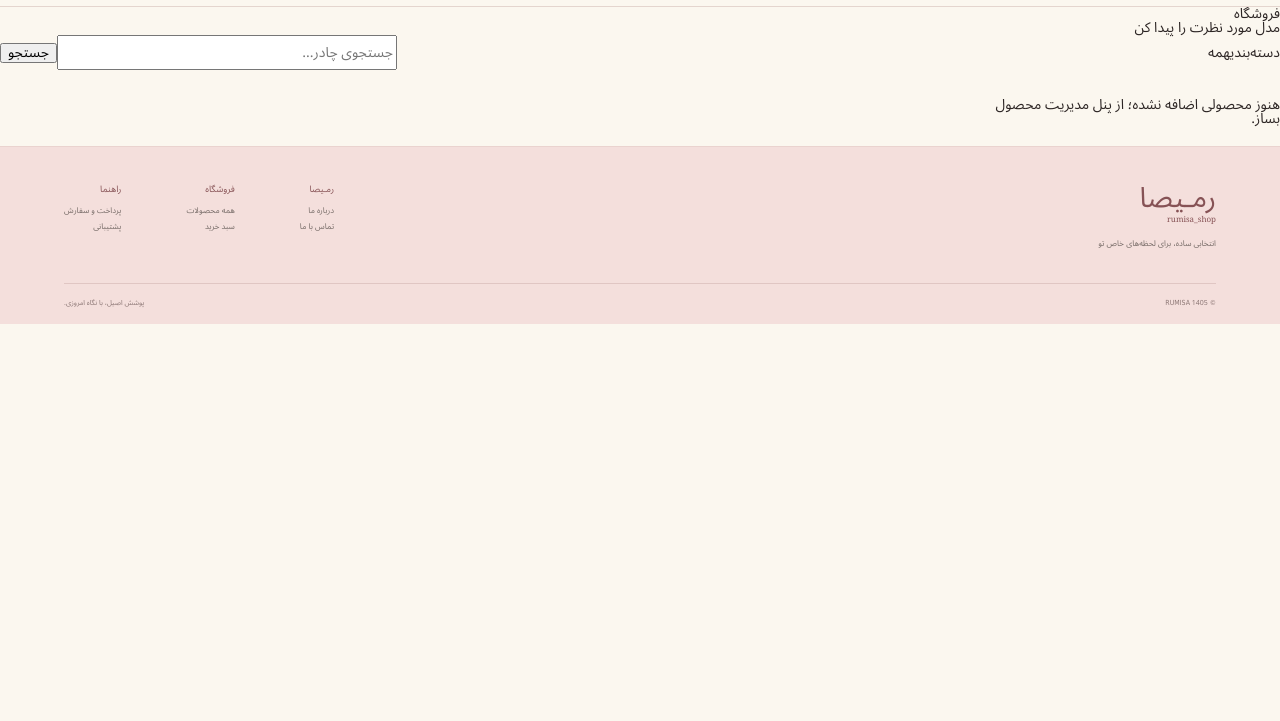
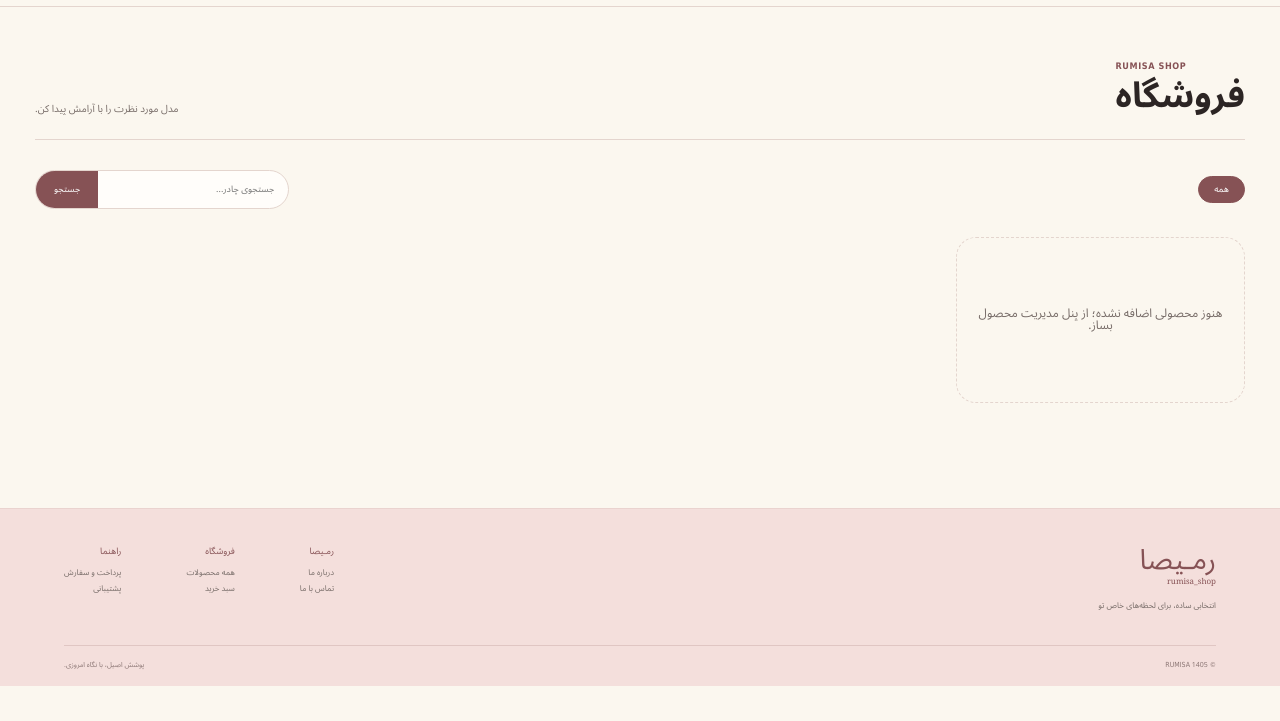
Before and after one commit to sima005/romisa-shop, a Django app: page /shop/ in a window 1280 px wide. Shown: the part 79-800 px from the top of the page. Run offline with Django 5.2, Linux system fonts and the light colour scheme; data that the repository does not hold is empty; some libraries are stand-ins or nearby versions.

Commit message:
Restyle shop page with Rumisa editorial design

```diff
--- a/templates/store/shop.html
+++ b/templates/store/shop.html
@@ -1 +1,16 @@
-{% extends 'base.html' %}{% block title %}فروشگاه | رمـیصا{% endblock %}{% block content %}<section class="page-head"><h1>فروشگاه</h1><p>مدل مورد نظرت را پیدا کن</p></section><div class="shop-toolbar"><div><span>دسته‌بندی</span>{% for c in categories %}<a class="chip {% if selected == c.slug %}selected{% endif %}" href="?category={{ c.slug }}">{{ c.name }}</a>{% endfor %}<a class="chip {% if not selected %}selected{% endif %}" href="{% url 'shop' %}">همه</a></div><form><input name="q" value="{{ request.GET.q }}" placeholder="جستجوی چادر..."><button>جستجو</button></form></div><div class="grid shop-grid">{% for p in products %}<article class="card"><a href="{% url 'product' p.slug %}" class="photo">{% if p.image %}<img src="{{ p.image.url }}" alt="{{ p.name }}">{% else %}تصویر محصول{% endif %}</a><h3>{{ p.name }}</h3><p>{{ p.fabric|default:'سبک و روان' }}</p><strong>{{ p.final_price|floatformat:0 }} تومان</strong>{% if p.discount_percent %}<del>{{ p.base_price }} تومان</del>{% endif %}</article>{% empty %}<p>هنوز محصولی اضافه نشده؛ از پنل مدیریت محصول بساز.</p>{% endfor %}</div>{% endblock %}
+{% extends 'base.html' %}
+{% block title %}فروشگاه | رمـیصا{% endblock %}
+{% block content %}
+<section class="page-shell">
+  <div class="page-title"><div><span class="collection-kicker">RUMISA SHOP</span><h1>فروشگاه</h1></div><p>مدل مورد نظرت را با آرامش پیدا کن.</p></div>
+  <div class="shop-toolbar">
+    <div class="chips"><a class="chip {% if not selected %}selected{% endif %}" href="{% url 'shop' %}">همه</a>{% for c in categories %}<a class="chip {% if selected == c.slug %}selected{% endif %}" href="?category={{ c.slug }}">{{ c.name }}</a>{% endfor %}</div>
+    <form class="search-form"><input name="q" value="{{ request.GET.q }}" placeholder="جستجوی چادر..."><button type="submit">جستجو</button></form>
+  </div>
+  <div class="shop-grid">
+    {% for p in products %}
+      <article class="shop-card"><a href="{% url 'product' p.slug %}" class="shop-photo">{% if p.image %}<img src="{{ p.image.url }}" alt="{{ p.name }}">{% else %}تصویر محصول{% endif %}</a><h3>{{ p.name }}</h3><p>{{ p.fabric|default:'سبک و روان' }}</p><div class="price-row"><strong>{{ p.final_price|floatformat:0 }} تومان</strong>{% if p.discount_percent %}<del>{{ p.base_price|floatformat:0 }}</del>{% endif %}</div></article>
+    {% empty %}<div class="empty-state">هنوز محصولی اضافه نشده؛ از پنل مدیریت محصول بساز.</div>{% endfor %}
+  </div>
+</section>
+{% endblock %}
```
